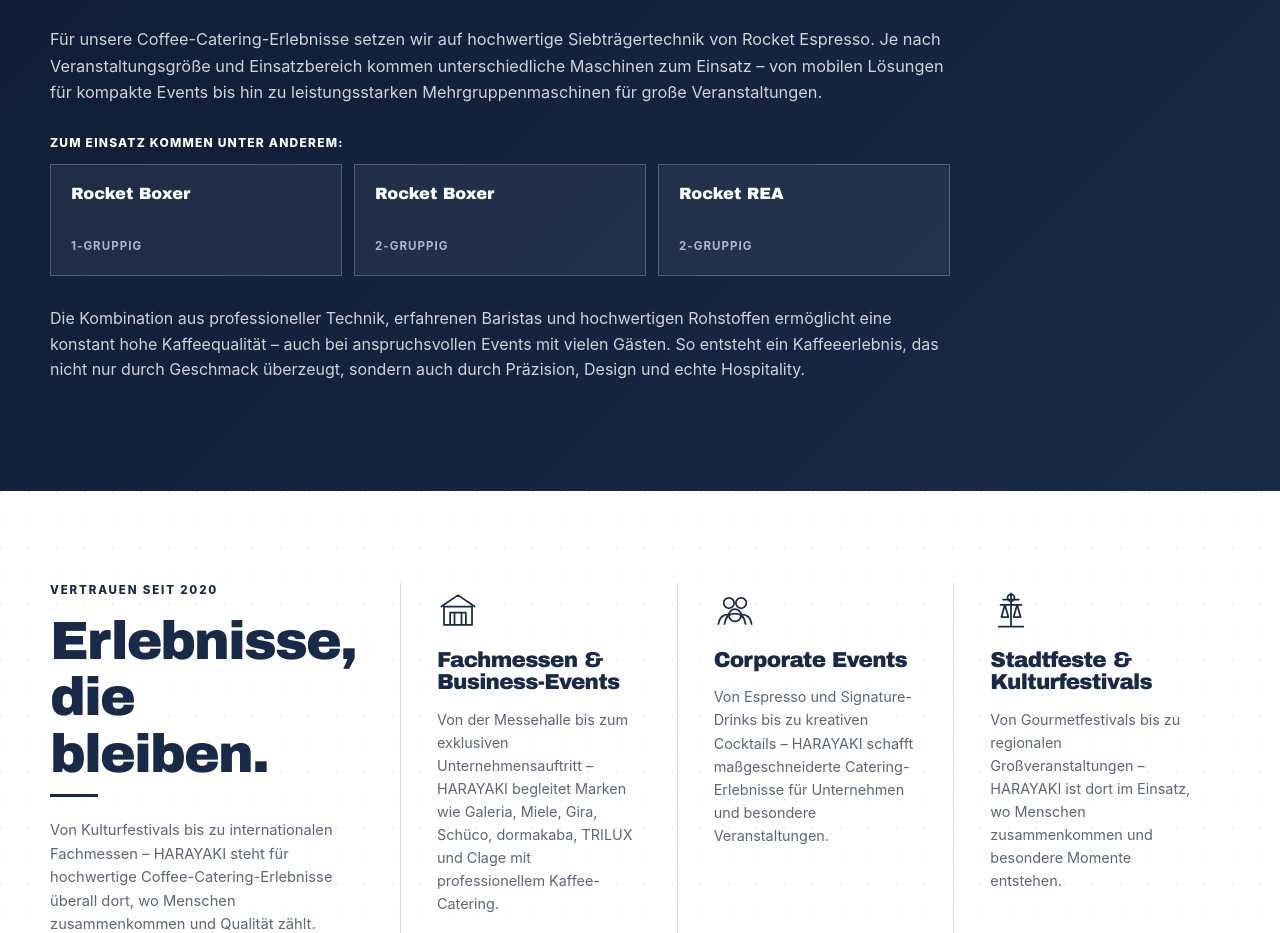
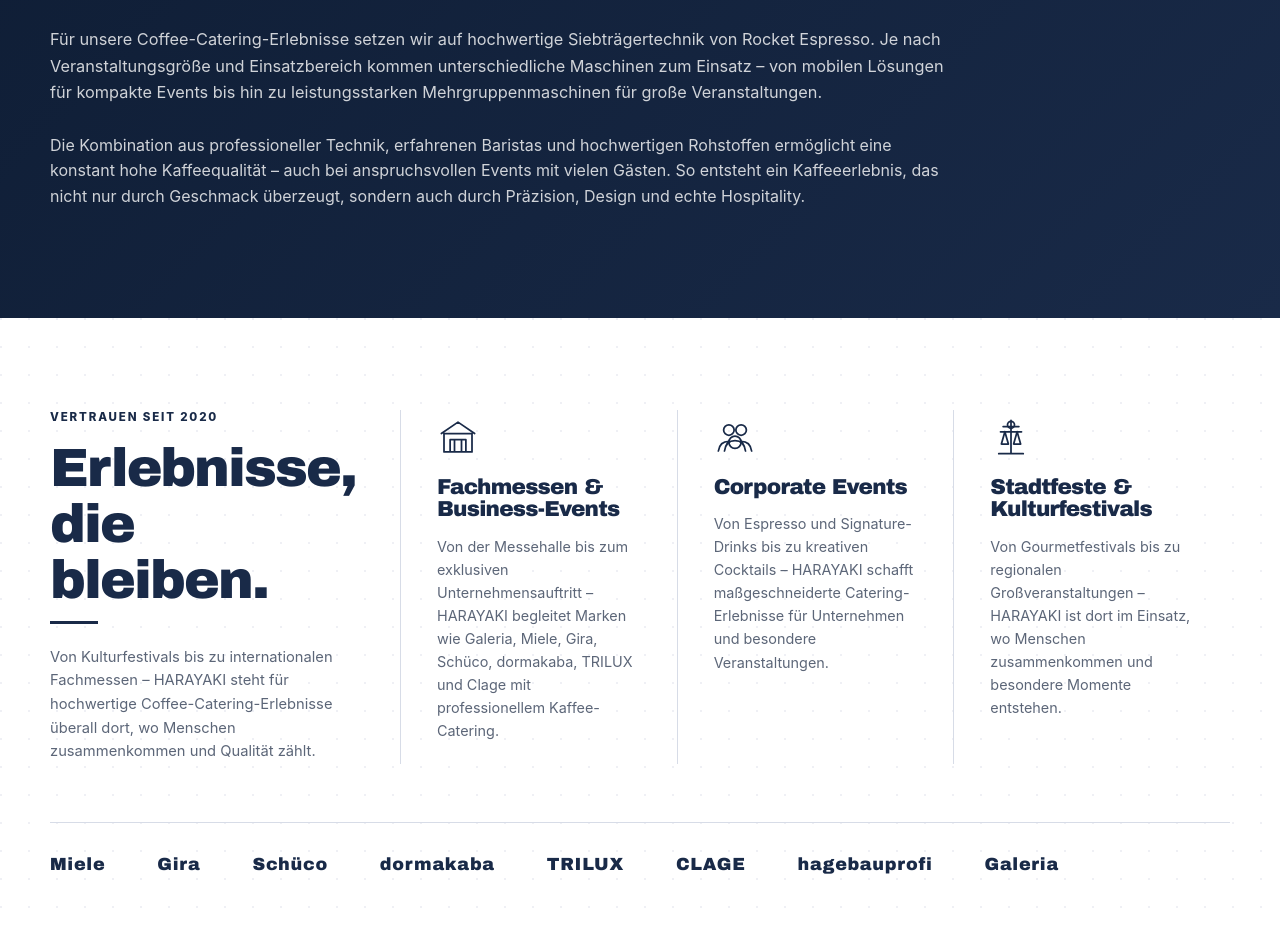
Before and after one commit to YounesBouqoro/HARAYAKI-new, a plain HTML site: page index.html in a window 1280 px wide. Shown: the part 3740-4673 px from the top of the page. Drawn offline with Linux system fonts and the light colour scheme.

Commit message:
Update index.html

```diff
--- a/index.html
+++ b/index.html
@@ -180,12 +180,6 @@
         <div class="technology-copy reveal">
           <p>Für unsere Coffee-Catering-Erlebnisse setzen wir auf hochwertige Siebträgertechnik von Rocket Espresso. Je nach Veranstaltungsgröße und Einsatzbereich kommen unterschiedliche Maschinen zum Einsatz – von mobilen Lösungen für kompakte Events bis hin zu leistungsstarken Mehrgruppenmaschinen für große Veranstaltungen.</p>
 
-          <p class="technology-label">Zum Einsatz kommen unter anderem:</p>
-          <ul class="machine-list" aria-label="Eingesetzte Rocket-Espressomaschinen">
-            <li><span>Rocket Boxer</span><strong>1-gruppig</strong></li>
-            <li><span>Rocket Boxer</span><strong>2-gruppig</strong></li>
-            <li><span>Rocket REA</span><strong>2-gruppig</strong></li>
-          </ul>
 
           <p>Die Kombination aus professioneller Technik, erfahrenen Baristas und hochwertigen Rohstoffen ermöglicht eine konstant hohe Kaffeequalität – auch bei anspruchsvollen Events mit vielen Gästen. So entsteht ein Kaffeeerlebnis, das nicht nur durch Geschmack überzeugt, sondern auch durch Präzision, Design und echte Hospitality.</p>
         </div>
```
